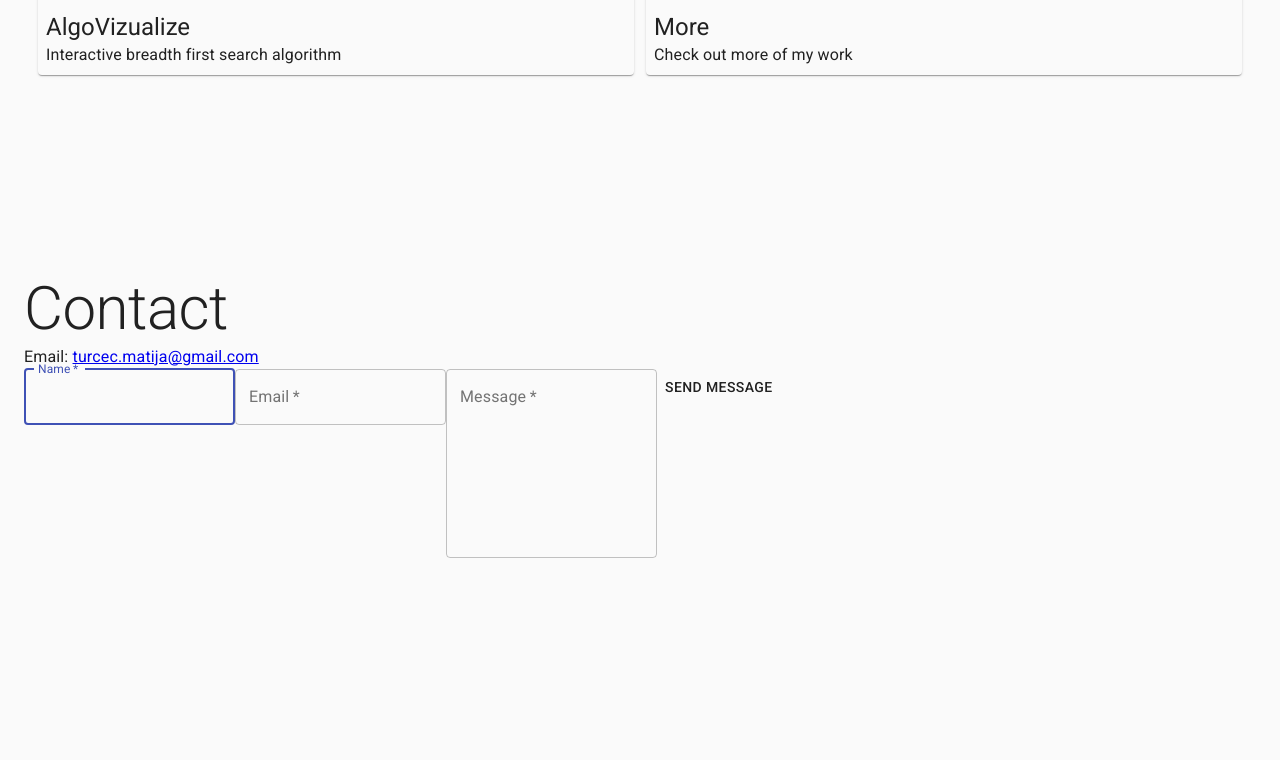
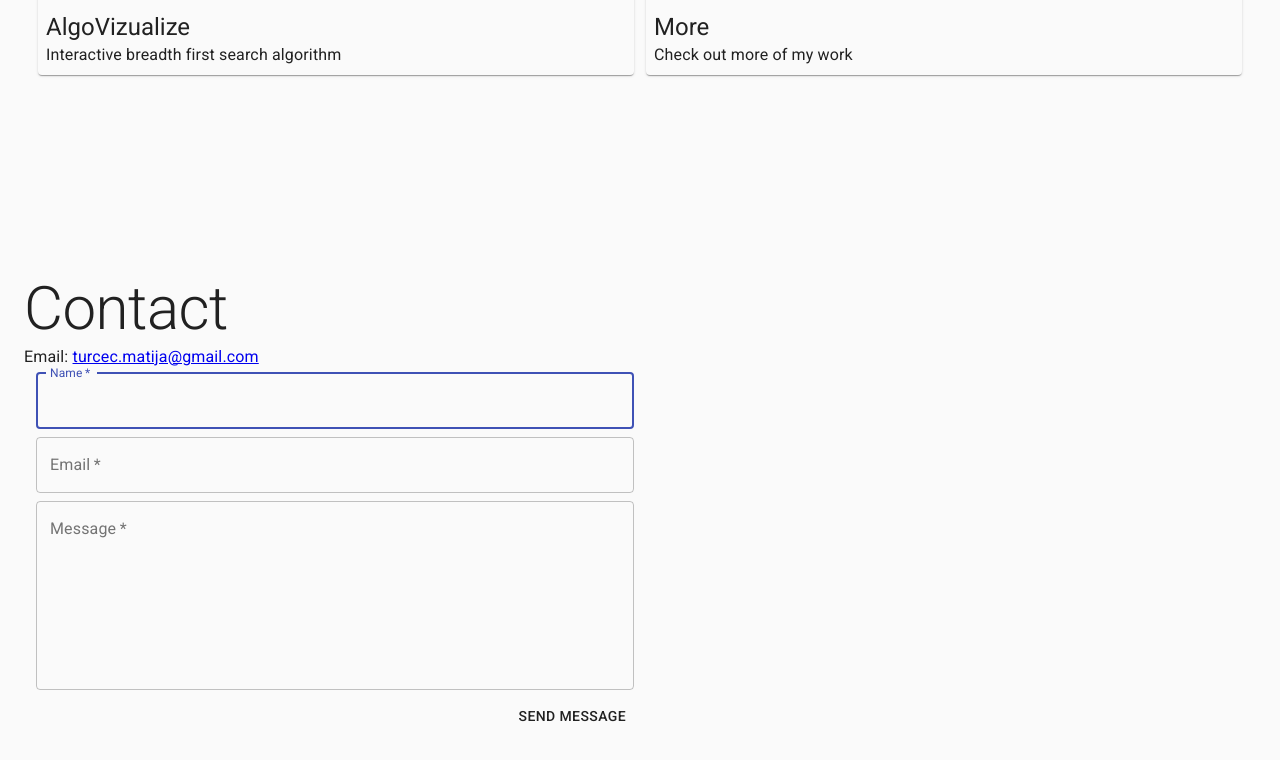
Before and after one commit to maturc/portfolio, a React (Create React App) app: page / in a window 1280 px wide. Shown: the part 2336-3096 px from the top of the page. Built offline with nearby package versions, Linux system fonts and the light colour scheme.

Commit message:
added classes and wrappers for form styling

```diff
--- a/src/components/Contact.tsx
+++ b/src/components/Contact.tsx
@@ -45,7 +45,7 @@ function Contact( {contactRef}: ISection ) {
         Email: <a href="mailto:turcec.matija@gmail.com">turcec.matija@gmail.com</a>
       </Typography>
 
-      <form id="contact-form" onSubmit={ el => handleSubmit(el) }>
+      <form id="contact-form" className="contact__form" onSubmit={ el => handleSubmit(el) }>
         <TextField
           id="name"
           label="Name"
@@ -74,10 +74,14 @@ function Contact( {contactRef}: ISection ) {
           required={true}
           onChange={ el => setMessage(el.target.value) }
         />
-        <Button type="submit" disabled={loading}>
-          Send message
-        </Button>
-        {loading && <CircularProgress size={24} />}
+        <div className="contact__button-wrapper">
+          <div className="contact__button-wrapper-inner">
+            <Button type="submit" disabled={loading} className="contact__button">
+              Send message
+            </Button>
+            {loading && <CircularProgress size={24} className="contact__button-progress" />}
+          </div>
+        </div>
       </form>
       <Snackbar open={openSuccess} autoHideDuration={4000} onClose={ () => handleClose(setOpenSuccess) }>
         <Alert onClose={ () => handleClose(setOpenSuccess) } severity="success">
```
